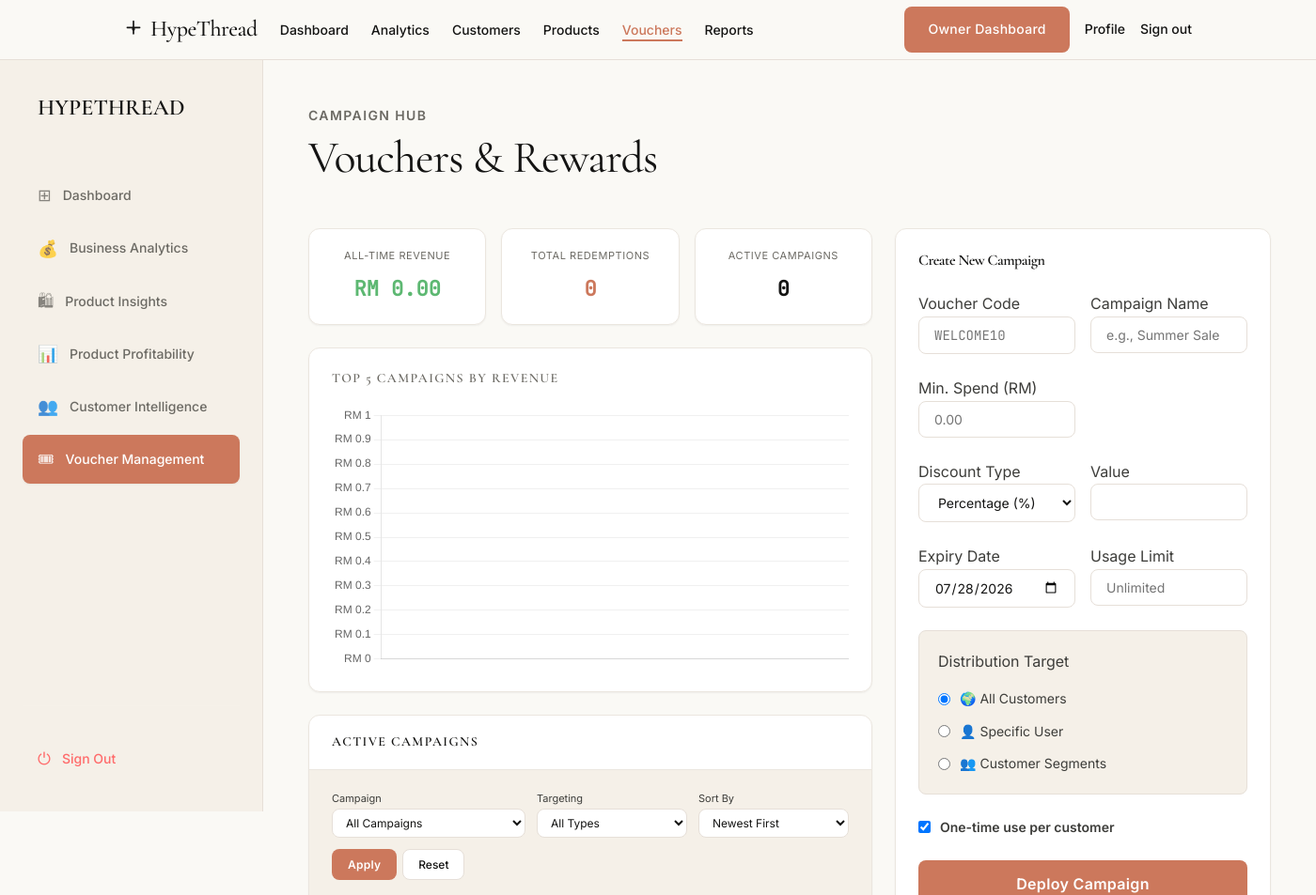
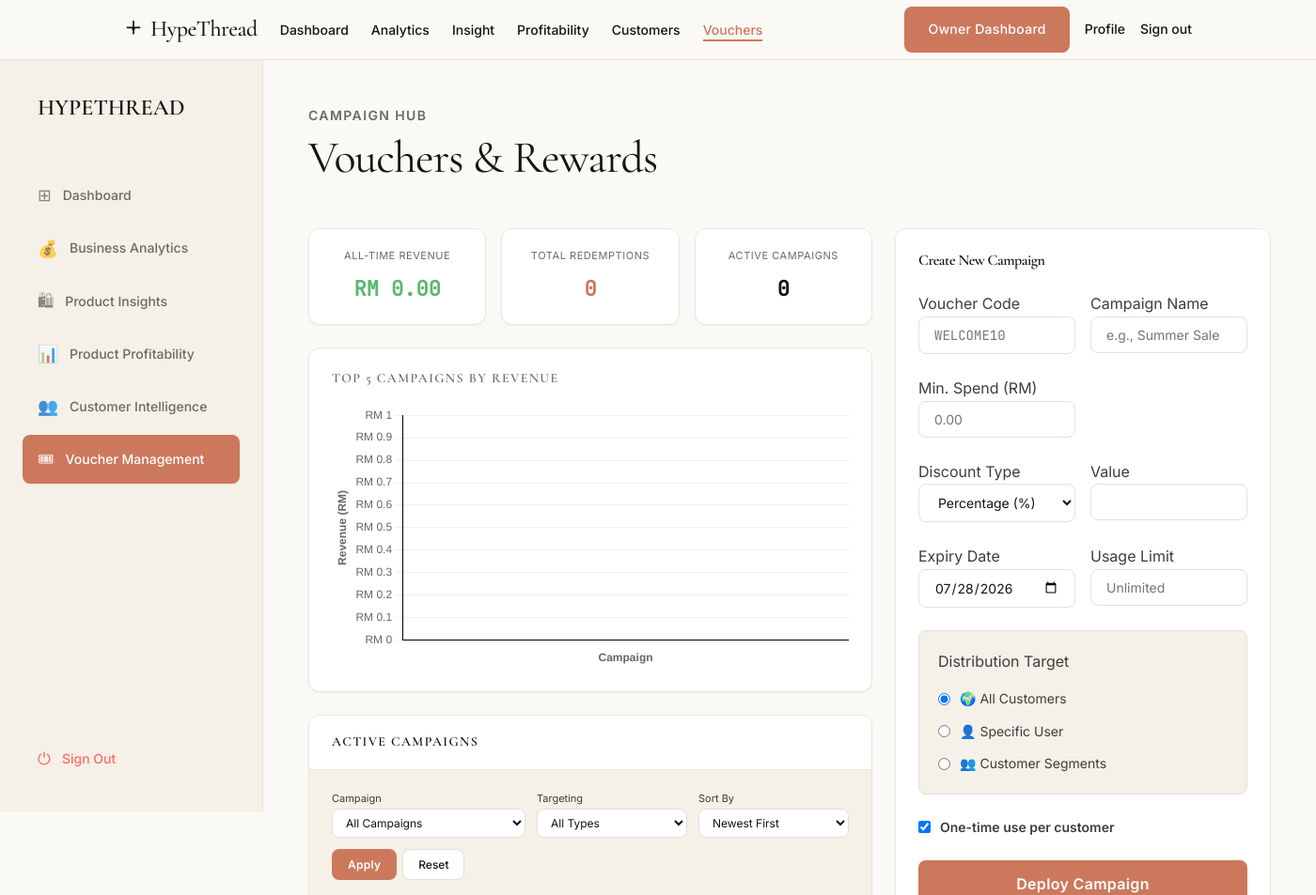
Before and after one commit to lryy78/fashion_store, a PHP site: page /fashion_store/owner/vouchers.php in a window 1400 px wide. Shown: the top 953 px of the page at 94% size. Run offline with PHP 8.4, Linux system fonts and the light colour scheme; the visitor is signed in with stand-in values (Sample User, id 1); data that the repository does not hold is empty.

Commit message:
done owner part

```diff
--- a/admin/orders_monitoring.php
+++ b/admin/orders_monitoring.php
@@ -71,7 +71,7 @@ include $include_path . 'header.php';
                         <th>Customer</th>
                         <th>Timestamp</th>
                         <th>Transaction</th>
-                        <th style="text-align: right;">System Status</th>
+                        <th style="text-align: right;">Order Status</th>
                     </tr>
                 </thead>
                 <tbody>
--- a/assets/css/Business Analytics.css
+++ b/assets/css/Business Analytics.css
@@ -165,10 +165,10 @@
     line-height: 1.5;
 }
 
-/* ── KPI Grid (6 cards, 3×2 on desktop) ── */
+/* ── KPI Grid (4 cards on desktop) ── */
 .rev-kpi-grid {
     display: grid;
-    grid-template-columns: repeat(3, 1fr);
+    grid-template-columns: repeat(4, 1fr);
     gap: 20px;
 }
 
--- a/includes/header.php
+++ b/includes/header.php
@@ -139,10 +139,10 @@ $is_visual_mode = ($is_manager && !$is_in_manager_dir && isset($_SESSION['visual
                 <ul class="nav-menu">
                     <li><a href="/fashion_store/owner/dashboard.php"<?php echo nav_active('/owner/dashboard'); ?>>Dashboard</a></li>
                     <li><a href="/fashion_store/owner/business_analytics.php"<?php echo nav_active('/owner/business_analytics'); ?>>Analytics</a></li>
+                    <li><a href="/fashion_store/owner/product_insights.php"<?php echo nav_active('/owner/product_insights'); ?>>Insight</a></li>
+                    <li><a href="/fashion_store/owner/product_profitability.php"<?php echo nav_active('/owner/product_profitability'); ?>>Profitability</a></li>
                     <li><a href="/fashion_store/owner/customer_intelligence.php"<?php echo nav_active('/owner/customer_intelligence'); ?>>Customers</a></li>
-                    <li><a href="/fashion_store/owner/product_insights.php"<?php echo nav_active('/owner/product_insights'); ?>>Products</a></li>
                     <li><a href="/fashion_store/owner/vouchers.php"<?php echo nav_active('/owner/vouchers'); ?>>Vouchers</a></li>
-                    <li><a href="/fashion_store/owner/revenue_reports.php"<?php echo nav_active('/owner/revenue_reports'); ?>>Reports</a></li>
                 </ul>
                 <?php else: ?>
                 <ul class="nav-menu">
--- a/includes/sidebar.php
+++ b/includes/sidebar.php
@@ -24,7 +24,7 @@ function renderSidebar($role) {
     } elseif ($role == 'owner') {
         $menu = [
             ['label' => 'Dashboard', 'link' => '/fashion_store/owner/dashboard.php', 'icon' => '⊞'],
-            ['label' => 'Business Analytics', 'link' => '/fashion_store/owner/Business Analytics.php', 'icon' => '💰'],
+            ['label' => 'Business Analytics', 'link' => '/fashion_store/owner/business_analytics.php', 'icon' => '💰'],
             ['label' => 'Product Insights', 'link' => '/fashion_store/owner/product_insights.php', 'icon' => '🛍'],
             ['label' => 'Product Profitability', 'link' => '/fashion_store/owner/product_profitability.php', 'icon' => '📊'],
             ['label' => 'Customer Intelligence', 'link' => '/fashion_store/owner/customer_intelligence.php', 'icon' => '👥'],
--- a/owner/vouchers.php
+++ b/owner/vouchers.php
@@ -406,8 +406,18 @@ document.addEventListener('DOMContentLoaded', function() {
             maintainAspectRatio: false,
             plugins: { legend: { display: false } },
             scales: {
-                y: { beginAtZero: true, grid: { color: '#f0f0f0' }, ticks: { callback: v => 'RM ' + v } },
-                x: { grid: { display: false } }
+                y: {
+                    title: { display: true, text: 'Revenue (RM)', font: { weight: 'bold' } },
+                    beginAtZero: true,
+                    grid: { color: '#f0f0f0', drawBorder: true },
+                    border: { display: true, color: '#000000', width: 1 },
+                    ticks: { callback: v => 'RM ' + v }
+                },
+                x: {
+                    title: { display: true, text: 'Campaign', font: { weight: 'bold' } },
+                    grid: { display: false, drawBorder: true },
+                    border: { display: true, color: '#000000', width: 1 }
+                }
             }
         }
     });
```
Also changed, not shown: owner/business_analytics.php (renamed from owner/Business Analytics.php, +9 -29 lines).
